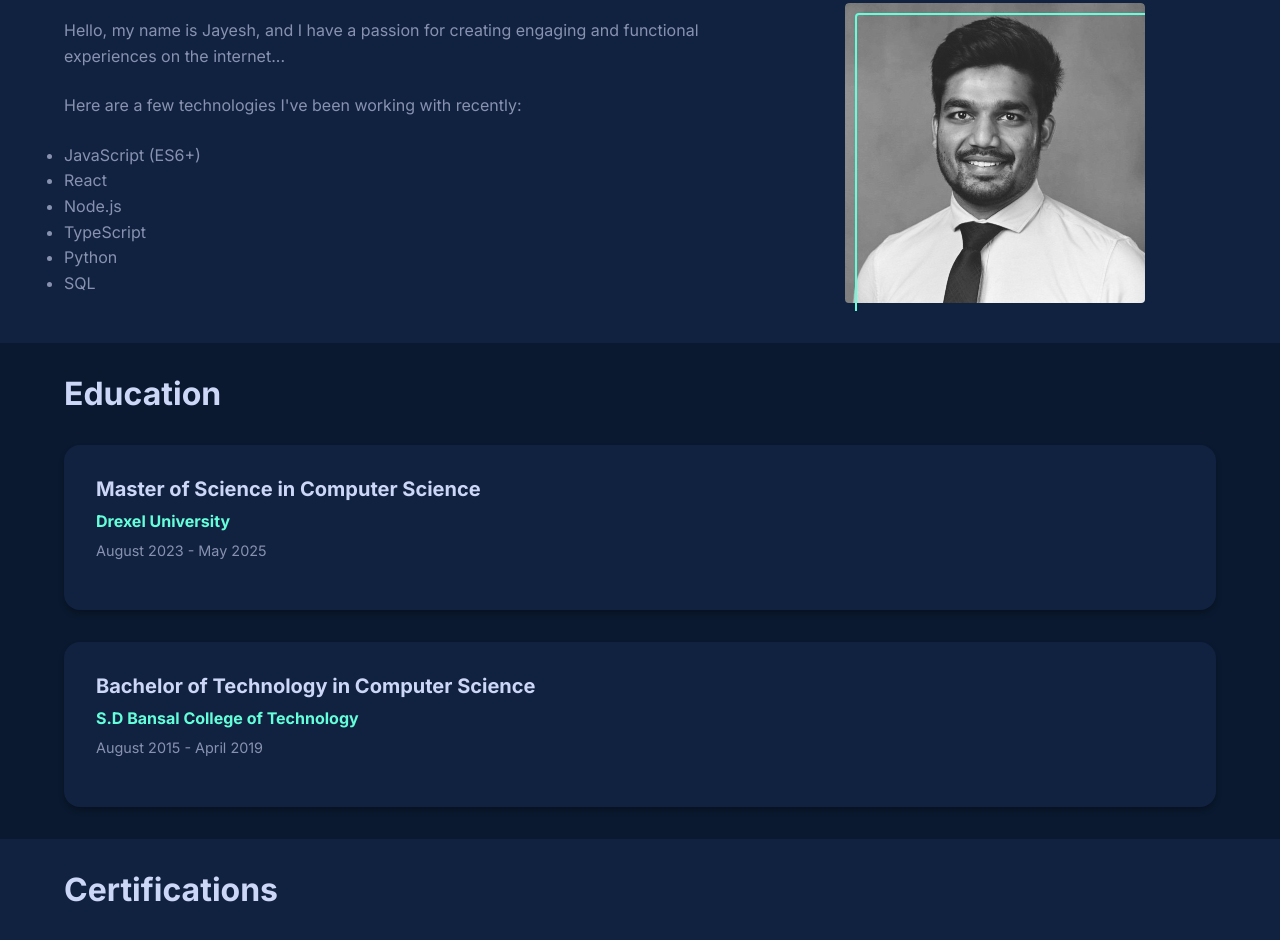
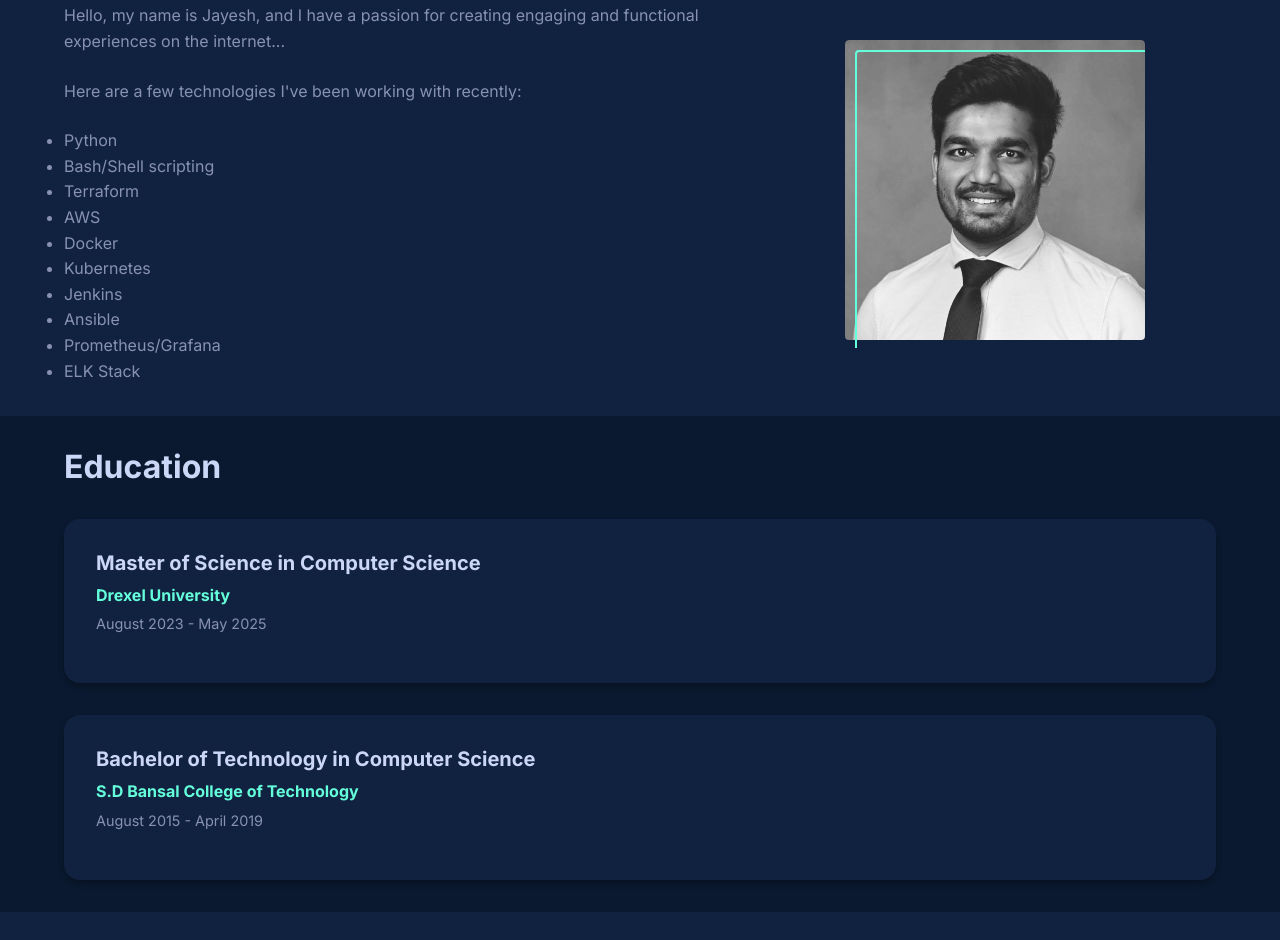
Before and after one commit to ijayeshpatidar/portfolio, a plain HTML site: page index.html in a window 1280 px wide. Shown: the part 943-1883 px from the top of the page. Drawn offline with nearby package versions, Linux system fonts and the light colour scheme.

Commit message:
Update index.html

```diff
--- a/index.html
+++ b/index.html
@@ -67,13 +67,17 @@
                         <p>Hello, my name is Jayesh, and I have a passion for creating engaging and functional experiences on the internet...</p>
                         <p>Here are a few technologies I've been working with recently:</p>
                         <ul class="skills-list">
-                            <li>JavaScript (ES6+)</li>
-                            <li>React</li>
-                            <li>Node.js</li>
-                            <li>TypeScript</li>
-                            <li>Python</li>
-                            <li>SQL</li>
-                        </ul>
+    <li>Python</li>
+    <li>Bash/Shell scripting</li>
+    <li>Terraform</li>
+    <li>AWS</li>
+    <li>Docker</li>
+    <li>Kubernetes</li>
+    <li>Jenkins</li>
+    <li>Ansible</li>
+    <li>Prometheus/Grafana</li>
+    <li>ELK Stack</li>
+</ul>
                     </div>
                     <div class="about-image">
                         <div class="wrapper">
```
